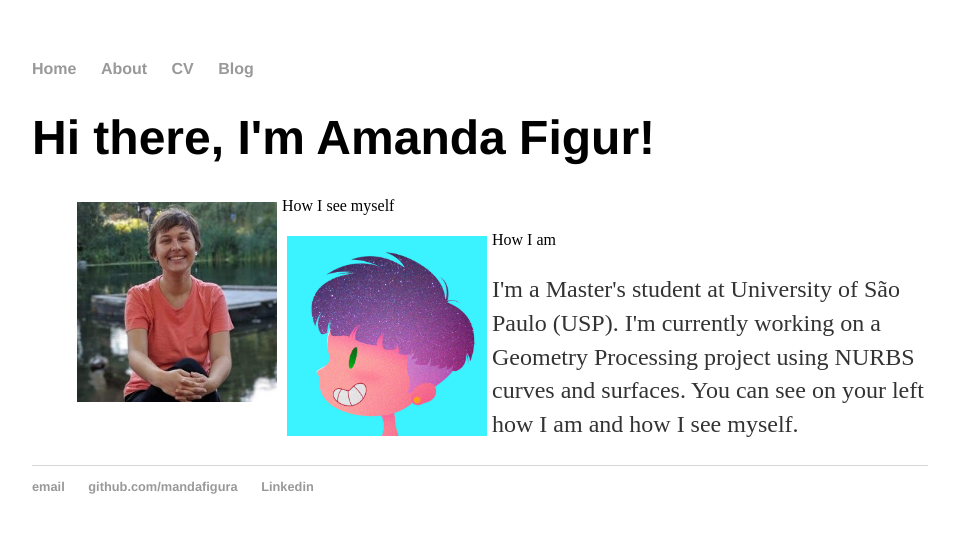
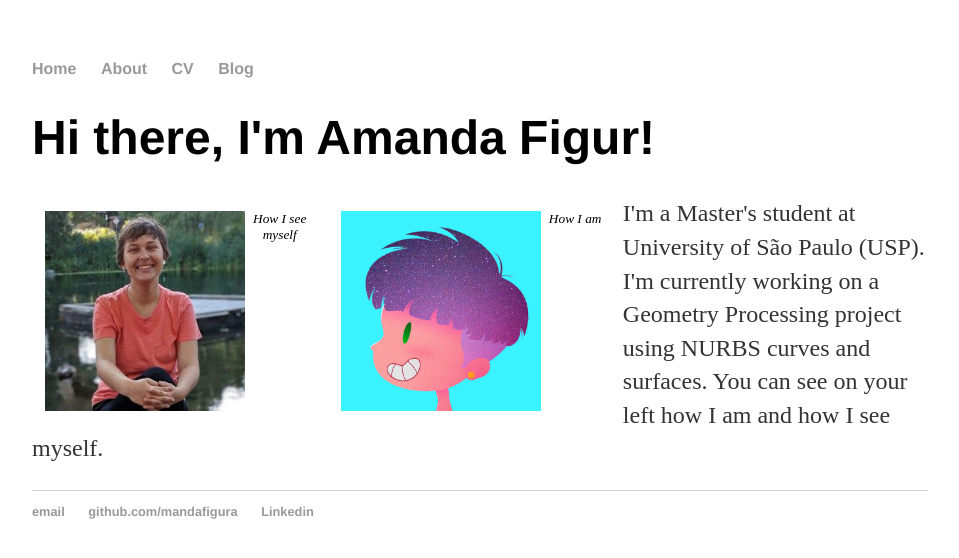
Before and after one commit to mandafigura/mandafigura.github.io, a Jekyll site: the page built from index.html, in a window 1280 px wide. Shown: the top 558 px of the page, without its empty margins (160-1119 px from the left). Built offline with Jekyll 4.4.1, drawn with Linux system fonts in a browser that asks for light colours.

Commit message:
Update main.css

```diff
--- a/css/main.css
+++ b/css/main.css
@@ -42,6 +42,13 @@ ul.posts li {
     list-style: none;
 }
 
-img{
-   padding: 5px;
+figure {
+  float: left;
+  width: 30%;
+  text-align: center;
+  font-style: italic;
+  font-size: smaller;
+  text-indent: 0;
+  margin: 0.5em;
+  padding: 0.5em;
 }
```
